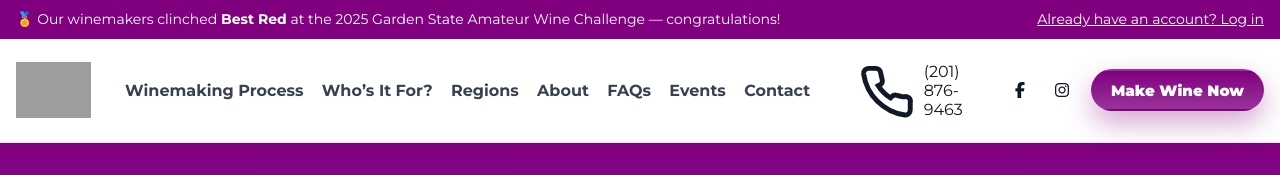
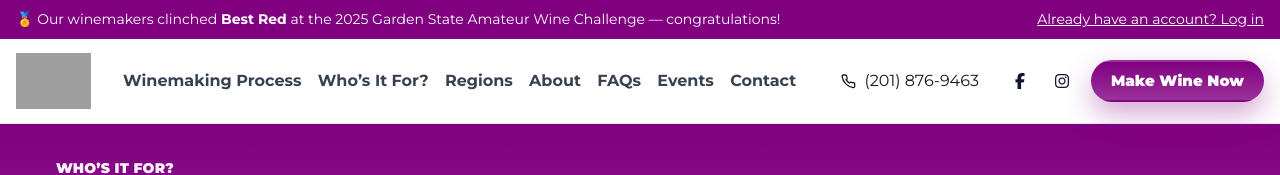
Before and after one commit to kakatbarilea-prog/mwwu-whos-it-for, a plain HTML site: page index.html in a window 1280 px wide. Shown: the top 175 px of the page. Drawn offline with Linux system fonts and the light colour scheme; grey boxes are pictures that could not be loaded.

Commit message:
Update index.html

```diff
--- a/index.html
+++ b/index.html
@@ -129,6 +129,31 @@ nav{display:flex;align-items:center;justify-content:center}
 .footer-bottom-inner{display:flex;align-items:center;justify-content:space-between;gap:20px}
 .footer-bottom a{color:#999;margin-left:14px}
 .footer-bottom a:hover{color:#fff}
+
+  /* Fix phone size + keep number on one line */
+.phone{
+  display:inline-flex;
+  align-items:center;
+  gap:8px;
+  padding:8px 12px;
+  border-radius:999px;
+  color:#111827;
+  white-space:nowrap;        /* prevents 3-line wrap */
+}
+.phone svg{
+  width:16px;
+  height:16px;
+  flex:0 0 auto;             /* don't stretch */
+}
+
+/* Keep the right-side header actions from wrapping */
+.actions{
+  display:flex;
+  align-items:center;
+  gap:12px;
+  flex-wrap:nowrap;
+}
+
 </style>
 </head>
 <body>
```
